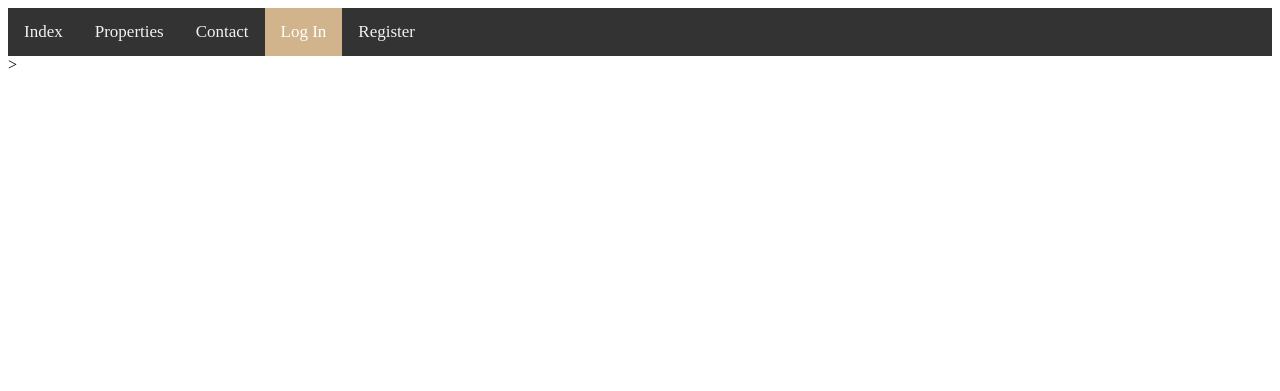
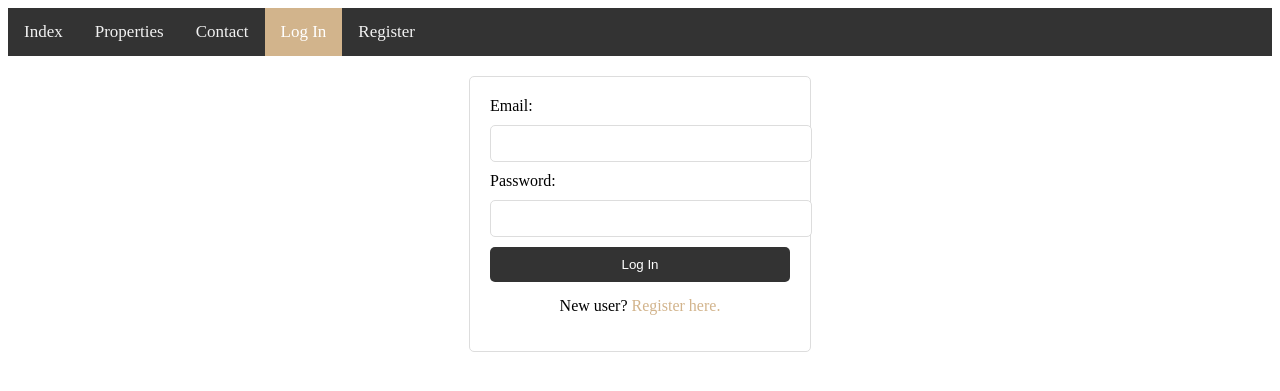
Before and after one commit to albe-martin/Cozy-rentals, a PHP site: page /Rental-Project/login.php in a window 1280 px wide. Shown: the top 391 px of the page. Run offline with PHP 8.4, Linux system fonts and the light colour scheme.

Commit message:
add login page

```diff
--- a/login.php
+++ b/login.php
@@ -1,5 +1,10 @@
 <!DOCTYPE html>
 <html lang="en">
+<head>
+    <meta charset="UTF-8">
+    <meta http-equiv="X-UA-Compatible" content="IE=edge">
+    <meta name="viewport" content="width=device-width, initial-scale=1.0">
+    <title>Log In</title>
     <style>
         .topnav {
             overflow: hidden;
@@ -25,13 +30,46 @@
             color: white;
         }
 
+        .login-form {
+            margin: 20px auto;
+            width: 300px;
+            padding: 20px;
+            border: 1px solid #ddd;
+            border-radius: 5px;
+        }
+
+        .login-form input[type=email], .login-form input[type=password] {
+            width: 100%;
+            padding: 10px;
+            margin: 10px 0;
+            border-radius: 5px;
+            border: 1px solid #ddd;
+        }
+
+        .login-form button {
+            width: 100%;
+            padding: 10px;
+            border: none;
+            border-radius: 5px;
+            background-color: #333;
+            color: #fff;
+            cursor: pointer;
+        }
+
+        .login-form button:hover {
+            background-color: #555;
+        }
+
+        .login-form .register {
+            text-align: center;
+            margin-top: 15px;
+        }
+
+        .login-form .register a {
+            color: tan;
+            text-decoration: none;
+        }
     </style>
-
-<head>
-    <meta charset="UTF-8">
-    <meta http-equiv="X-UA-Compatible" content="IE=edge">
-    <meta name="viewport" content="width=device-width, initial-scale=1.0">
-    <title>Log In</title>
 </head>
 <body>
     <div class="topnav">
@@ -41,5 +79,16 @@
         <a class="active" href="login.php">Log In</a>
         <a href="register.php">Register</a>
     </div>
+    <div class="login-form">
+        <form>
+            <label for="email">Email:</label>
+            <input type="email" id="email" name="email" required>
+            <label for="password">Password:</label>
+            <input type="password" id="password" name="password" required>
+            <button type="submit">Log In</button>
+            <p class="register">New user? <a href="register.php">Register here.</a></p>
+        </form>
+    </div>
+
 </body>
-</html>>
+</html>
```
Lines whose indentation alone changed are shown as unchanged.
